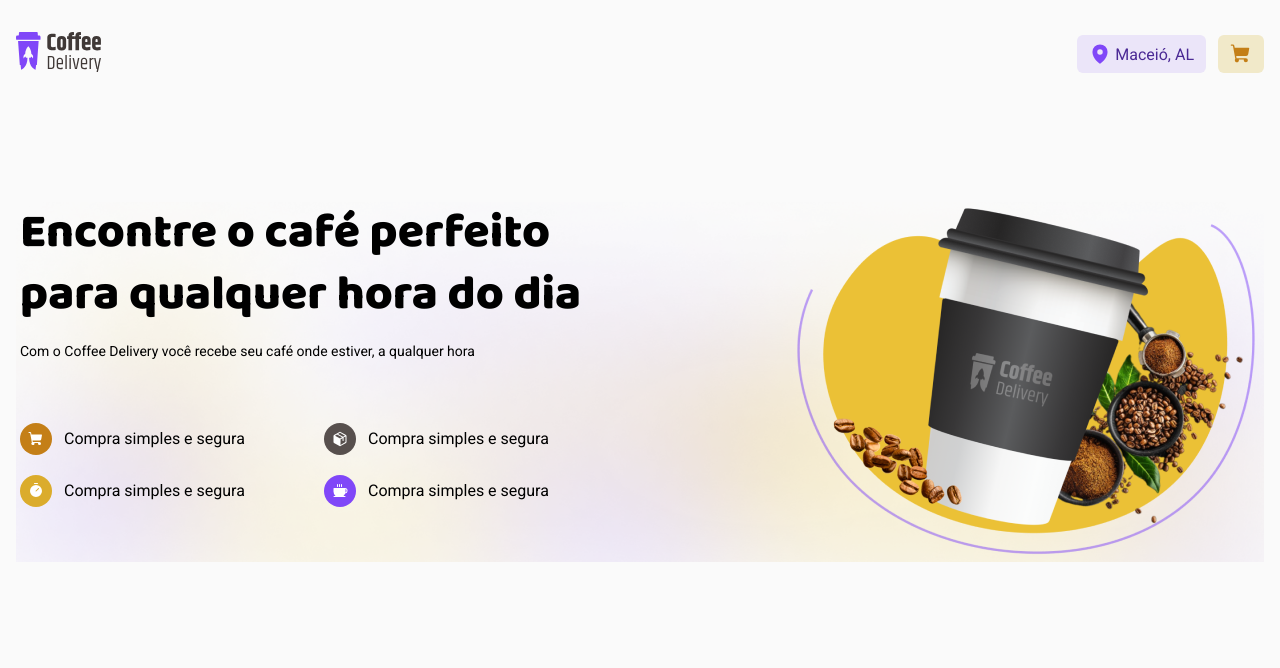
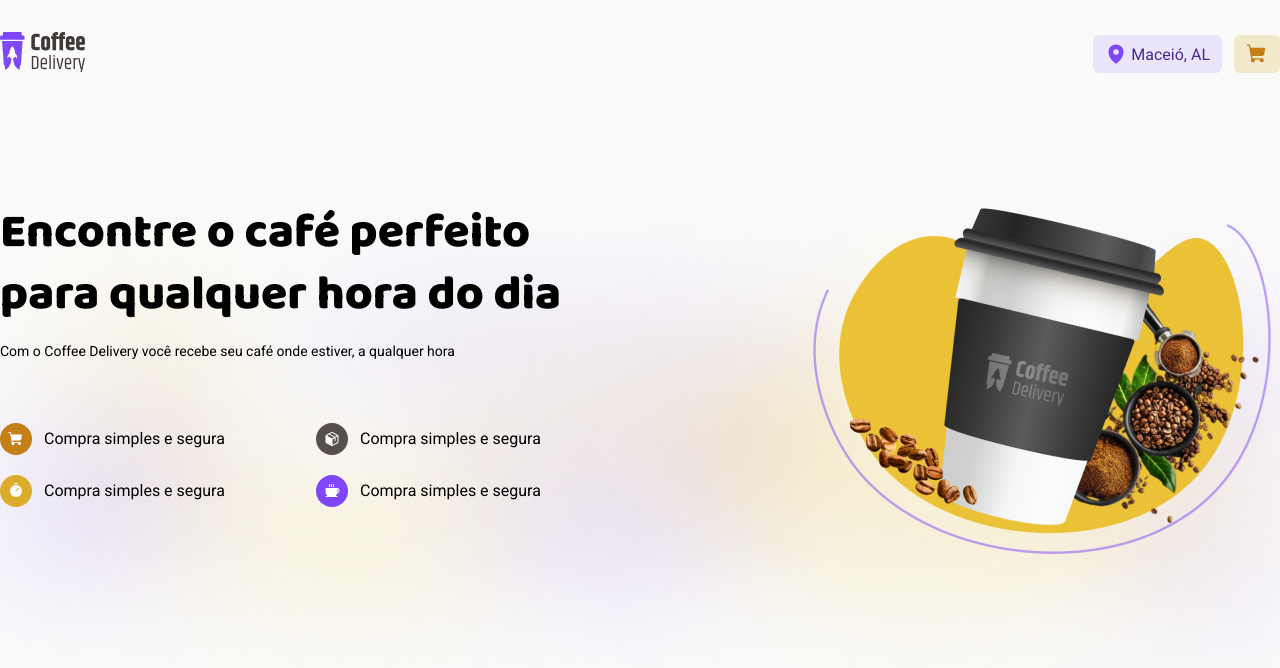
Before and after one commit to Newton-Duarte/coffee-delivery, a React (Vite) app: page / in a window 1280 px wide. Shown: the top 668 px of the page. Built offline with nearby package versions, Linux system fonts and the light colour scheme.

Commit message:
style: fix layout, header and home margins

```diff
--- a/src/components/Header/styles.ts
+++ b/src/components/Header/styles.ts
@@ -6,6 +6,8 @@ export const Container = styled.header`
   align-items: center;
   justify-content: space-between;
   padding: 2rem 0;
+  max-width: 90rem;
+  margin: 0 auto;
 `
 
 export const Actions = styled.div`
--- a/src/layouts/DefaultLayout/styles.ts
+++ b/src/layouts/DefaultLayout/styles.ts
@@ -1,8 +1,6 @@
 import styled from 'styled-components'
 
 export const LayoutContainer = styled.div`
-  max-width: 90rem;
   margin: 0 auto;
-  padding: 0 1rem;
   background: ${(props) => props.theme.bg};
 `
--- a/src/pages/Home/index.tsx
+++ b/src/pages/Home/index.tsx
@@ -6,6 +6,7 @@ import * as S from './styles'
 export function Home() {
   return (
     <S.Container>
+      <S.Wrapper>
         <S.Content>
           <h1>Encontre o café perfeito para qualquer hora do dia</h1>
           <p>
@@ -40,6 +41,7 @@ export function Home() {
           </S.Info>
         </S.Content>
         <img src={heroImg} alt="" />
+      </S.Wrapper>
     </S.Container>
   )
 }
--- a/src/pages/Home/styles.ts
+++ b/src/pages/Home/styles.ts
@@ -3,13 +3,18 @@ import styled from 'styled-components'
 import heroBg from '../../assets/hero-background.png'
 
 export const Container = styled.main`
+  background: url(${heroBg});
+  background-repeat: no-repeat;
+  background-size: cover;
+`
+
+export const Wrapper = styled.div`
+  max-width: 90rem;
+  margin: 5.875rem auto;
   display: grid;
   grid-template-columns: repeat(2, 1fr);
   gap: 3.5rem;
-  margin: 5.875rem 0;
-  background: url(${heroBg});
-  background-repeat: no-repeat;
-  background-size: cover;
+  padding-bottom: 6.75rem;
 
   > img {
     justify-self: end;
@@ -17,8 +22,6 @@ export const Container = styled.main`
 `
 
 export const Content = styled.div`
-  margin: 0 auto;
-
   h1 {
     font:
       800 3rem 'Baloo 2',
```
Lines whose indentation alone changed are shown as unchanged.
